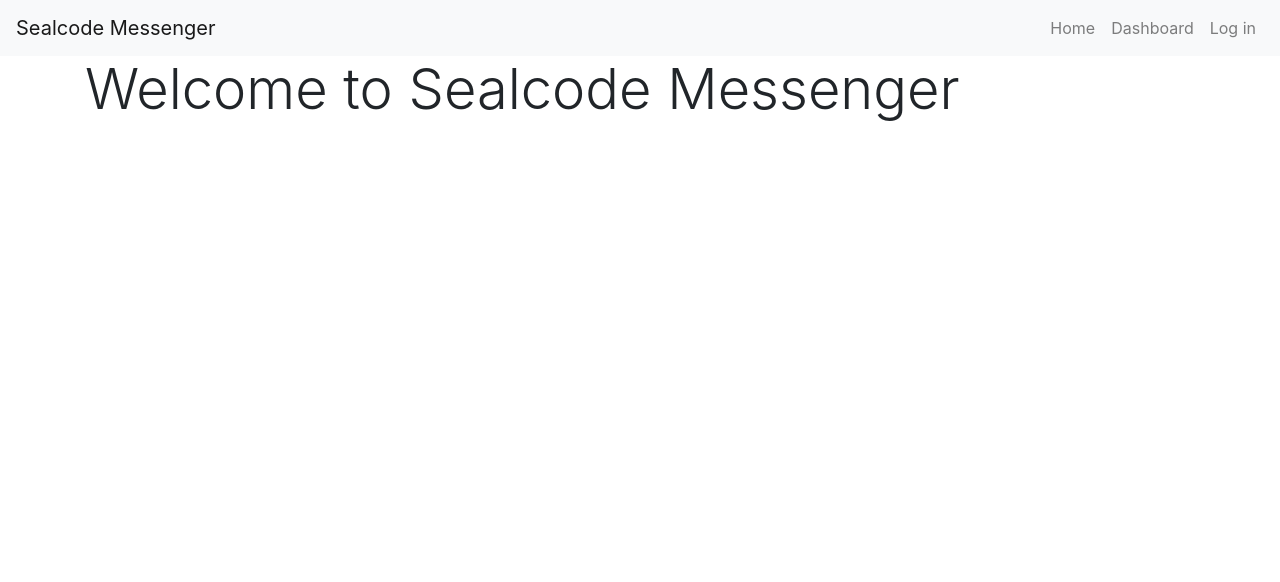
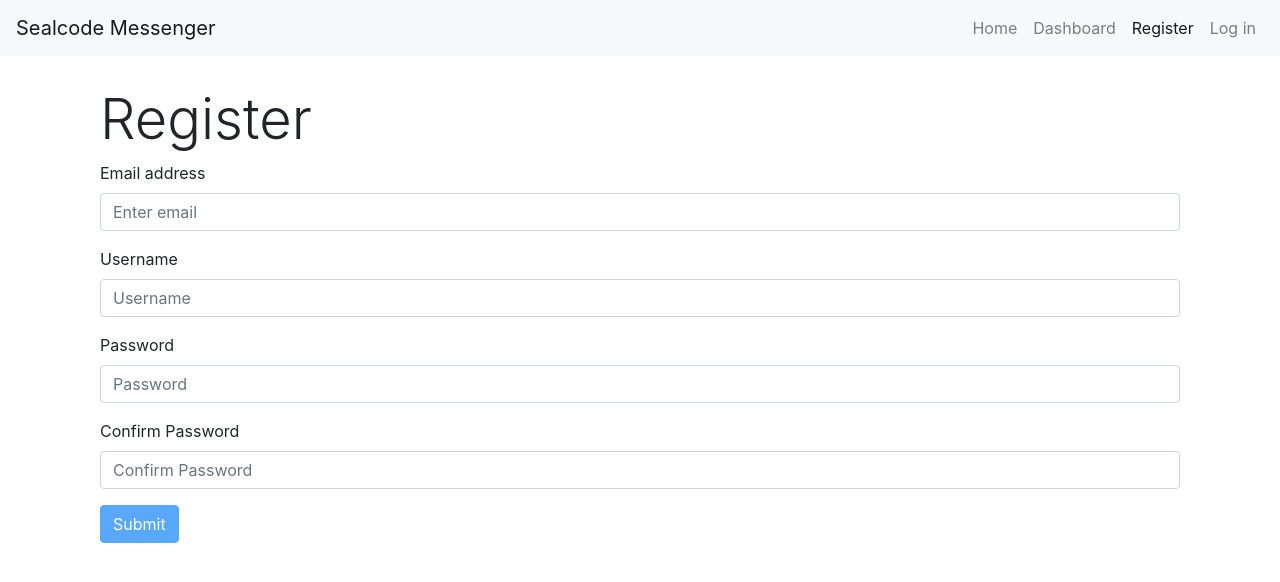
Before and after one commit to michalStarski/sealcode-messenger, an Angular app in the folder client/: page /register in a window 1280 px wide. Shown: the top 582 px of the page. Built offline with nearby package versions, Linux system fonts and the light colour scheme.

Commit message:
added registration form with front-end validation

```diff
--- a/client/src/app/app-routing-module/app-routing.module.ts
+++ b/client/src/app/app-routing-module/app-routing.module.ts
@@ -3,6 +3,7 @@ import { CommonModule } from '@angular/common';
 import { RouterModule, Routes } from '@angular/router';
 import { HomeComponent } from '../components/home/home.component';
 import { DashboardComponent } from '../components/dashboard/dashboard.component';
+import { RegisterComponent } from '../components/register/register.component';
 
 // Application Routes
 const routes: Routes = [
@@ -11,6 +12,10 @@ const routes: Routes = [
   },
   { path: 'dashboard',
     component: DashboardComponent
+  },
+  {
+    path: 'register',
+    component: RegisterComponent
   },
   {path: '**',
    component: HomeComponent
--- a/client/src/app/app.component.html
+++ b/client/src/app/app.component.html
@@ -1,4 +1,4 @@
 <app-navbar></app-navbar>
-<div class="container">
+<div class="container" style="padding:30px;">
     <router-outlet></router-outlet>
 </div>
--- a/client/src/app/components/home/home.component.html
+++ b/client/src/app/components/home/home.component.html
@@ -1 +1,9 @@
-<h1 class="display-4">Welcome to Sealcode Messenger</h1>
+ <div class="container">
+    <div class="jumbotron">
+        <h1 class="display-4">Welcome to Sealcode Messenger</h1>
+        <p class="lead">Sealcode Messenger is a simple chat app written using MEAN Stack</p>
+        <hr class="my-4">
+        <p>It has been written for Sealcode workshops</p>
+        <a class="btn btn-primary btn-lg" routerLink='/register' role="button">Register</a>
+    </div>
+</div>
--- a/client/src/app/components/navbar/navbar.component.html
+++ b/client/src/app/components/navbar/navbar.component.html
@@ -13,6 +13,9 @@
           <a class="nav-link" routerLink="/dashboard" routerLinkActive="active">Dashboard</a>
         </li>
         <li class="nav-item">
+            <a class="nav-link" routerLink="/register" routerLinkActive="active">Register</a>
+        </li>
+        <li class="nav-item">
             <a class="nav-link" routerLink="/login" routerLinkActive="active">Log in</a>
         </li>
       </ul>
--- /dev/null
+++ b/client/src/app/components/register/register.component.css
@@ -0,0 +1,11 @@
+.success{
+    border: 3px solid green;
+}
+
+.danger{
+    border: 3px solid red;
+}
+
+.warning-text{
+    color:#E34234
+}
--- /dev/null
+++ b/client/src/app/components/register/register.component.html
@@ -0,0 +1,46 @@
+<h1 class="display-4">Register</h1>
+<form [formGroup]="form" (ngSubmit)="onRegisterSubmit()">
+        <div class="form-group">
+          <label for="exampleInputEmail1">Email address</label>
+          <input type="email" name="email" formControlName="email" class="form-control" [ngClass]="{'danger':(form.controls.email.errors && form.controls.email.dirty), 'success':(!form.controls.email.errors && form.controls.email.dirty)}" id="exampleInputEmail1" aria-describedby="emailHelp" placeholder="Enter email">
+        </div>
+        <ul *ngIf="form.controls.email.errors?.required && form.controls.email.dirty">
+            <li class="warning-text">This field is required</li>
+        </ul>
+        <ul *ngIf="form.controls.email.errors?.validateEmail && form.controls.email.dirty">
+                <li class="warning-text">Email is not valid</li>
+        </ul>
+        <div class="form-group">
+                <label for="exampleInputUsername">Username</label>
+                <input type="text" name="username" formControlName="username" class="form-control" [ngClass]="{'danger':(form.controls.username.errors && form.controls.username.dirty), 'success':(!form.controls.username.errors && form.controls.username.dirty)}" id="exampleInputUsername" placeholder="Username">
+        </div>
+        <ul *ngIf="form.controls.username.errors?.required && form.controls.username.dirty">
+                <li class="warning-text">This field is required</li>
+        </ul>
+        <ul *ngIf="form.controls.username.errors?.validateUsername && form.controls.username.dirty">
+                <li class="warning-text">Username must have at least 5 characters and must not contain special signs</li>
+        </ul>
+        <div class="form-group">
+          <label for="exampleInputPassword1">Password</label>
+          <input type="password" name="password" formControlName="password" class="form-control" [ngClass]="{'danger':((form.controls.password.errors || form.errors?.validatePasswords) && form.controls.password.dirty), 'success':(!form.controls.password.errors && form.controls.password.dirty)}" id="exampleInputPassword1" placeholder="Password">
+        </div>
+        <ul *ngIf="form.controls.password.errors && form.controls.password.dirty">
+                <li class="warning-text">This field is required</li>
+        </ul>
+        <div class="form-group">
+                <label for="exampleInputConfirmPassword1">Confirm Password</label>
+                <input type="password" name="confirmPassword" formControlName="confirmPassword" class="form-control" [ngClass]="{'danger':((form.controls.confirmPassword.errors || form.errors?.validatePasswords) && form.controls.confirmPassword.dirty), 'success':(!form.controls.confirmPassword.errors && form.controls.confirmPassword.dirty)}" id="exampleInputConfirmPassword1" placeholder="Confirm Password">
+        </div>
+        <ul *ngIf="form.controls.confirmPassword.errors && form.controls.confirmPassword.dirty">
+                <li class="warning-text">This field is required</li>
+        </ul>
+        <ul *ngIf="form.errors?.validatePasswords && (form.controls.confirmPassword.dirty || form.controls.password.dirty)">
+                <li class="warning-text">Passwords do not match</li>
+        </ul>
+        <button [disabled]="!form.valid" type="submit" class="btn btn-primary">Submit</button>
+      </form>
+
+      <!-- Two-way data binding test -->
+      <!-- <p>Username: {{form.controls.username.value}}</p>
+      <p>Email: {{form.controls.email.value}}</p>
+      <p>Password: {{form.controls.password.value}}</p> -->
--- /dev/null
+++ b/client/src/app/components/register/register.component.ts
@@ -0,0 +1,75 @@
+import { Component, OnInit } from '@angular/core';
+import { FormBuilder, FormGroup, Validators } from '@angular/forms';
+
+@Component({
+  selector: 'app-register',
+  templateUrl: './register.component.html',
+  styleUrls: ['./register.component.css']
+})
+export class RegisterComponent implements OnInit {
+
+  form: FormGroup;
+
+  constructor(
+    private formBuilder: FormBuilder
+  ) {
+    // Create form invoked
+    this.createForm();
+   }
+
+  // Create form
+  createForm() {
+    this.form = this.formBuilder.group({
+      email: ['', Validators.compose([
+        Validators.required,
+        this.validateEmail
+      ])],
+      username: ['', Validators.compose([
+        Validators.required,
+        this.validateUsername
+      ])],
+      password: ['', Validators.required],
+      confirmPassword: ['', Validators.required]
+    }, { validator: this.validatePasswords('password', 'confirmPassword')});
+  }
+
+  // Check if an email has a valid form
+  validateEmail(controls) {
+    // tslint:disable-next-line:max-line-length
+    const check = new RegExp(/^(([^<>()\[\]\\.,;:\s@"]+(\.[^<>()\[\]\\.,;:\s@"]+)*)|(".+"))@((\[[0-9]{1,3}\.[0-9]{1,3}\.[0-9]{1,3}\.[0-9]{1,3}])|(([a-zA-Z\-0-9]+\.)+[a-zA-Z]{2,}))$/);
+    if (check.test(controls.value)) {
+      return null;
+    }
+    return { 'validateEmail': true };
+  }
+  // Check if an username has a valid form
+  validateUsername(controls) {
+    if (controls.value.length < 5) {
+      return { 'validateUsername': true };
+    }
+    const check = new RegExp(/^[A-Za-z0-9]+(?:[ _-][A-Za-z0-9]+)*$/);
+    if (check.test(controls.value)) {
+      return null;
+    }
+    return { 'validateUsername': true};
+  }
+
+  // Check if password matches
+  validatePasswords(password, confirmPassword) {
+    return (group: FormGroup) => {
+      if (group.controls[password].value === group.controls[confirmPassword].value) {
+        return null;
+      }
+      return { 'validatePasswords': true };
+    };
+  }
+
+  // Submit the form
+  onRegisterSubmit() {
+    console.log(this.form);
+  }
+
+  ngOnInit() {
+  }
+
+}
```
Also changed, not shown: client/src/app/app.module.ts (+6 -2 lines), 2 other files (tests, documents, lock files or other folders).
